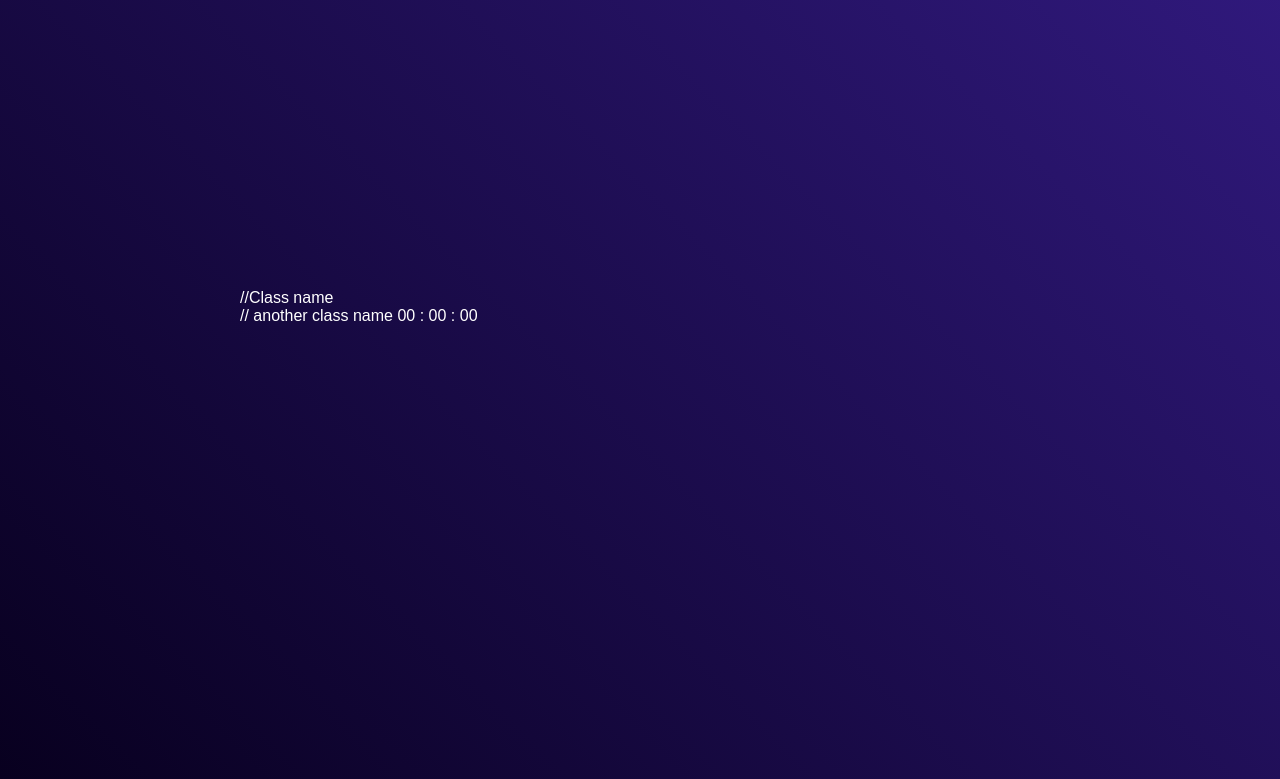
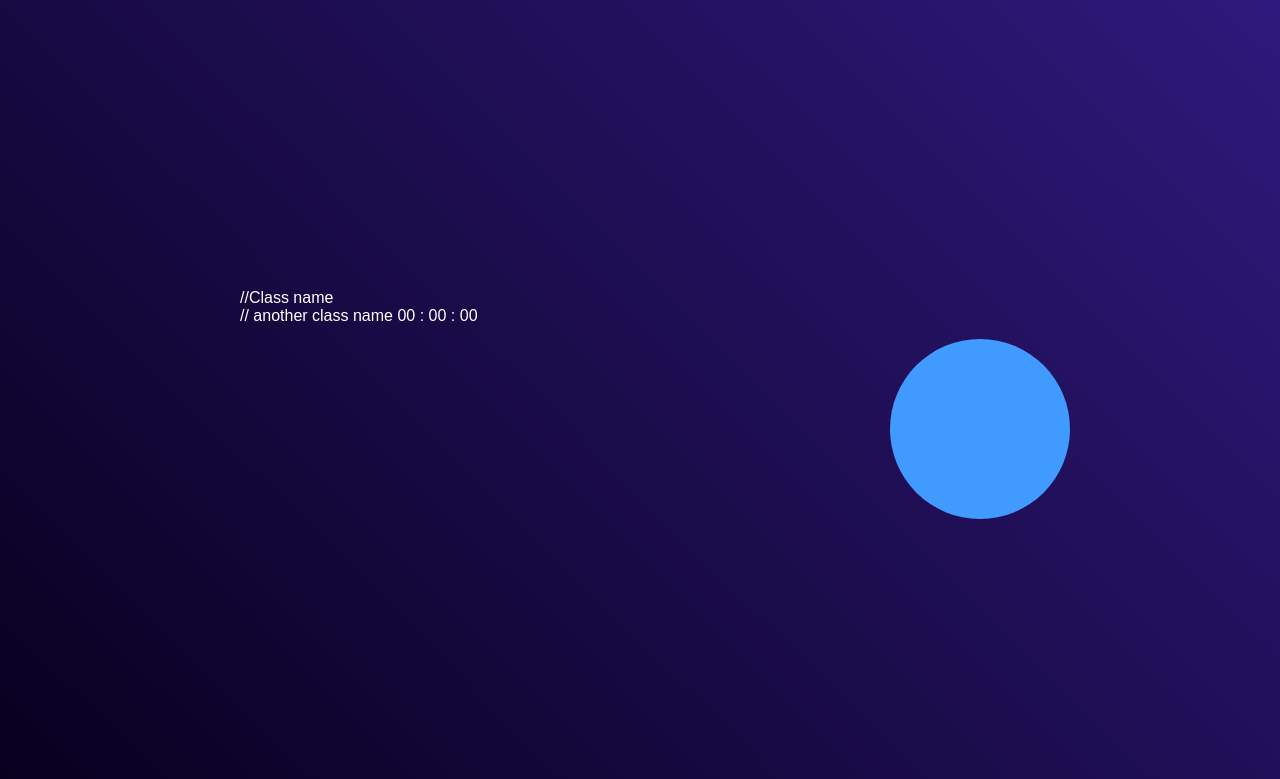
Before and after one commit to sajjmoSD/DIgital-Clock, a plain HTML site: page index.html in a window 1280 px wide. Shown: the part 76-855 px from the top of the page. Drawn offline with Linux system fonts and the light colour scheme.

Commit message:
.container::after
This adds a blue circle at the bottom right of the container class making the clock neater

```diff
--- a/style.css
+++ b/style.css
@@ -19,3 +19,36 @@
     left: 50%;
     transform: translate(-50%, -50%);
 }
+
+
+
+
+
+
+
+
+
+
+
+
+
+
+
+
+
+
+
+
+
+
+.container::after{
+    content: '';
+    width: 180px;
+    height: 180px;
+    background: #419aff;
+    border-radius: 50%;
+    position: absolute;
+    right: -30px;
+    bottom: -50px;
+    z-index: -1;
+}
```
